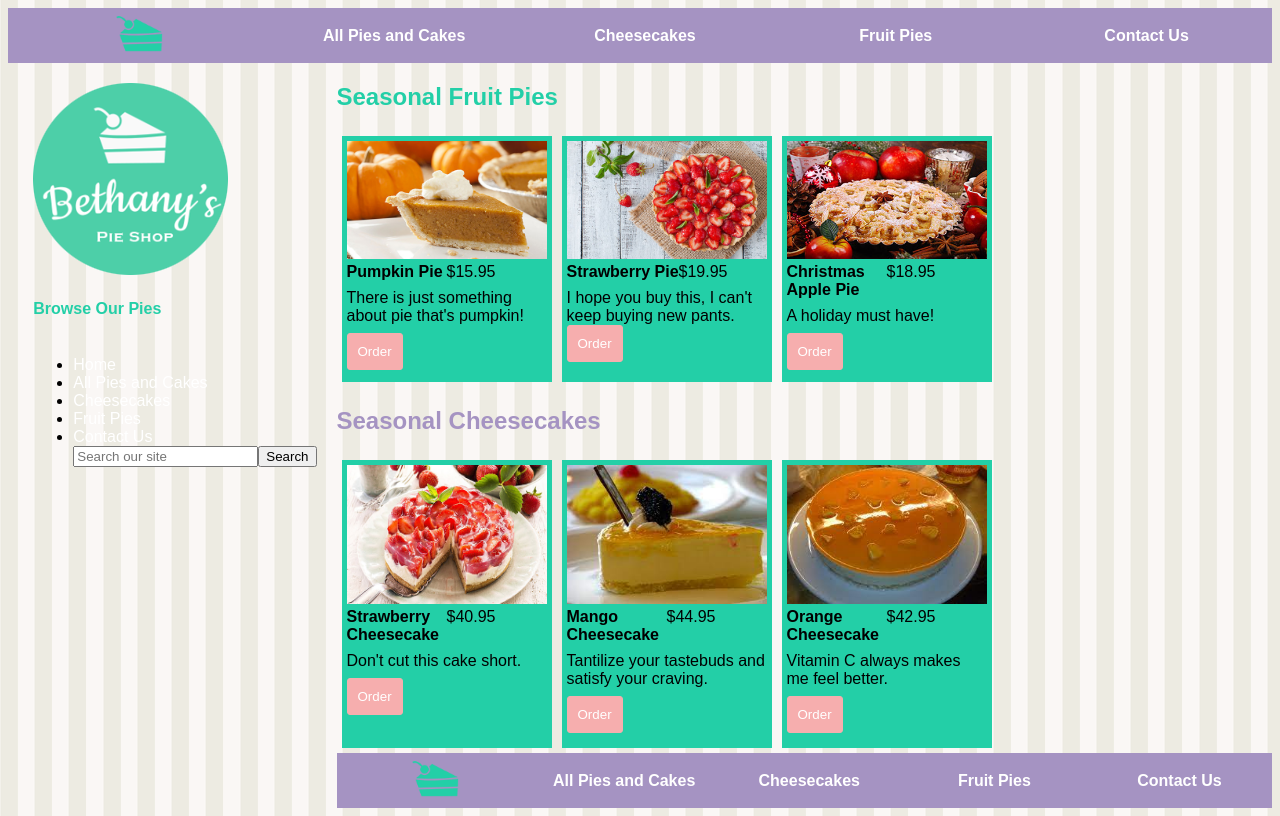
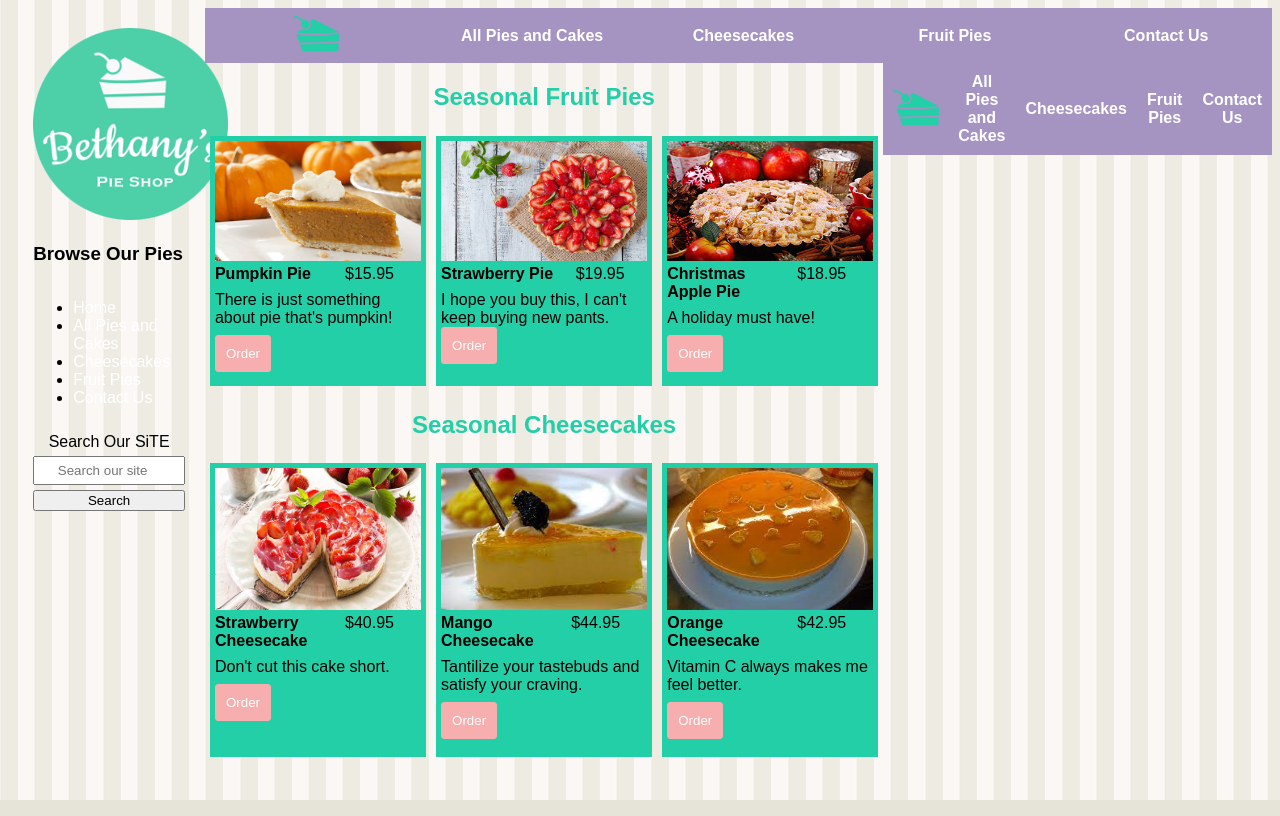
Before and after one commit to JasonAndrews-Sr/Project1, a plain HTML site: page pages/seasonal.html in a window 1280 px wide. Drawn offline with Linux system fonts and the light colour scheme.

```diff
--- a/CSS/site.css
+++ b/CSS/site.css
@@ -4,7 +4,6 @@ body
 
     font-size: 16px;
     font-family: Arial, Helvetica, sans-serif;
-    background-color: #999;
     background-color: #e6e4d9;
     background-image: url('/images/CSS/background.png');
 }
@@ -41,7 +40,7 @@ a:hover
 
 section
 {
-    flex: 1;
+    flex: 2;
 }
 nav
 {
@@ -97,13 +96,20 @@ nav>ul>li a
     margin:  5px 0;
     width: 100%;
     text-align: center;
+    display:flex;
+    flex-direction: column;
+    flex: 1;
 }
 
 
 h1
 {
     display: flex;
-    color:#23CFA7
+    color:#23CFA7;
+    text-align: center;
+    justify-items: stretch;
+    justify-content: center;
+    align-content: center;
 }
 
 #main
@@ -126,21 +132,20 @@ footer > nav >ul > li > a:hover, nav>ul>li a:hover
 {
     float: left;
     margin-bottom: 10px;
-    position:-webkit-sticky;
     position: sticky;
     top: 0px;
-    z-index: 100;
-    height: 100%;
+    height: auto;
 }
 
 aside
 {
     display: flex;
     text-align: left;
-    flex: 1;
+    flex: 2;
     flex-direction: column;
     justify-items: stretch;
     margin: 20px;
+    width:12%;
 }
 
 .columns
@@ -280,7 +285,8 @@ aside
 }
 article
 {
-    flex: 1;
+    width: 80%;
+
 
 }
 .contact
@@ -370,10 +376,17 @@ td {
 
 }
 
-div{
+main div{
+    flex: 2;
+}
+
+.header, .footer{
+    width: 100%;
+    flex:1;
+}
+main{
     display: flex;
 }
-
 
 
 @media only screen and (min-width: 768px)
--- /dev/null
+++ b/CSS/sites.css
@@ -0,0 +1,138 @@
+body{
+    background-color: #a593c2;
+    background-image: url('/images/CSS/background.png');
+    font-size: 16px;
+    font-family: Arial, Helvetica, sans-serif;
+    display: flex;
+    flex-flow:column wrap;
+}
+
+button{
+outline: none;
+border: none;
+background: #23CFA7;
+color: #644892;
+font-size: 1rem;
+padding: 5px;
+border-radius: 5px;
+box-shadow: 0 0 10px;
+margin: 5px;
+}
+
+form{
+    display: flex;
+    flex-flow: column wrap;
+}
+
+label{
+    text-align: center;
+    color: #997bca;
+}
+
+input{
+    padding: 5px;
+    flex: 1;
+    text-align: center;
+}
+aside img{
+    box-shadow: 5px 5px 10px#997bca;
+    border-radius: 50%;
+}
+
+aside
+{
+    display: flex;
+    text-align: left;
+    flex: 1;
+    flex-direction: column;
+    justify-items: stretch;
+    margin: 20px;
+    width:12%;
+
+}
+
+#left-menu
+{
+    float: left;
+    margin-bottom: 10px;
+    position: sticky;
+    top: 0px;
+    height: auto;
+
+}
+
+.list{
+    list-style-type: none;
+}
+
+
+nav > ul > li a{
+    display: flex;
+    text-align: center;
+    text-decoration: none;
+    font-weight: bold;
+    padding: 10px;
+
+}
+
+nav > ul > li{
+    display: flex;
+    text-align: center;
+    flex: 1;
+    justify-items: stretch;
+    justify-content: center;
+    align-content: space-around;
+    align-items:stretch;
+    flex-wrap: wrap;
+}
+
+nav > ul{
+    display: flex;
+    flex: 1;
+    margin: 0;
+    padding-left: 10px;
+    overflow: hidden;
+    justify-content: center;
+    align-items: center;
+
+}
+
+
+
+nav
+{
+    display: flex;
+    background-color: #a593c2;
+    text-align: center;
+    justify-items: stretch;
+    justify-content: center;
+    align-content: space-around;
+    align-items:stretch;
+    border-radius: 5px;
+    box-shadow: 5px 5px 15px black;
+}
+
+p
+{
+    margin: 0.5em 0 0.5em 0;
+}
+
+h1{
+    background-color: #23CFA7;
+    color:#7f58be;
+    text-align: center;
+    width:100%;
+    box-shadow: 0 0 20px;
+    border-radius: 5px;
+}
+
+h2{
+    text-align:start;
+    background-color: #23CFA7;
+    flex: 1;
+    font-family:'Courier New', Courier, monospace;
+}
+h3{
+    text-align: center;
+    font-family: 'Courier New', Courier, monospace;
+}
--- a/pages/seasonal.html
+++ b/pages/seasonal.html
@@ -8,9 +8,29 @@
 
 </head>
 <body>
-    <header id="mainheader">
+    <aside id="left-menu">
+                <a href="index.html"><img src="/images/CSS/logos/logo.png" alt="Bethany's Pie Shop" style="margin:auto;"></a>
+                <header>
+                    <h3>Browse Our Pies</h3>
+                </header>
+                    <ul class="list">
+                        <li><a href="index.html">Home</a></li>
+                        <li><a href="allpies.html">All Pies and Cakes</a></li>
+                        <li><a href="cakes.html">Cheesecakes</a></li>
+                        <li><a href="pies.html">Fruit Pies</a></li>
+                        <li><a href="contact.html">Contact Us</a></li>
+                    </ul>
+
+                    <form action="/search" method="get"class="searchbox">
+                        <label>Search Our SiTE</label>
+                        <input  type="search"class="searchbox" placeholder="Search our site"style="flex: 3" />
+                        <button type="submit">Search</button>
+                    </form>
+                    </aside>
+
+    <header class="header" id="mainheader"></header>
         <nav>
-            <ul>
+            <ul class="list">
                 <li><a style="padding: 0;" href="index.html"></index> <img src="/images/CSS/logos/pie.png" height="55"></a></li>
                 <li><a href="allpies.html">All Pies and Cakes</a></li>
                 <li><a href="cakes.html">Cheesecakes</a></li>
@@ -18,25 +38,13 @@
                 <li><a href="contact.html">Contact Us</a></li>
             </ul>
         </nav>
-        </header>
 
 
-            <aside id="left-menu">
-                <a href="index.html"><img src="/images/CSS/logos/logo.png" alt="Bethany's Pie Shop" style="margin:auto;"></a>
-                <header>
-                    <h4 style="text-align: left;color: #23CFA7;">Browse Our Pies</h4>
-                </header>
-                    <ul>
-                        <li><a href="index.html">Home</a></li>
-                        <li><a href="allpies.html">All Pies and Cakes</a></li>
-                        <li><a href="cakes.html">Cheesecakes</a></li>
-                        <li><a href="pies.html">Fruit Pies</a></li>
-                        <li><a href="contact.html">Contact Us</a></li>
-                        <input type="search" placeholder="Search our site" /><button type="submit">Search</button>
-                    </ul>
-            </aside>
+    <main>
+        <div>
+
         </div>
-    <main>
+
         <article>
 
             <h1>Seasonal Fruit Pies</h1>
@@ -75,7 +83,7 @@
                     <button data-order="pie-christmas">Order</button>
             </section>
 
-            <h1 style="color: #a593c2;width: 70%; text-align: center;">Seasonal Cheesecakes</h1>
+            <h1>Seasonal Cheesecakes</h1>
             <section class="columns-desktop">
                 <div class="cake tile">
                     <img src="/images/Products/cake-strawberry.jpg" alt="Strawberry Cheesecake" class="hover-zoom" />
@@ -110,14 +118,17 @@
                     <button data-order="cake-orange">Order</button>
                 </div>
             </section>
-    <footer>
-        <nav style="justify-content:space-around; align-items:normal;" >
-            <ul>
+        </article>
+
+    <footer class="footer">
+        <nav>
+            <ul class="list">
                 <li><a style="padding: 0;" href="index.html"></index> <img src="/images/CSS/logos/pie.png" height="55"></a></li>
                 <li><a href="allpies.html">All Pies and Cakes</a></li>
-            <li><a href="cakes.html">Cheesecakes</a></li>
-            <li><a href="pies.html">Fruit Pies</a></li>
-            <li><a href="contact.html">Contact Us</a></li>
+                <li><a href="cakes.html">Cheesecakes</a></li>
+                <li><a href="pies.html">Fruit Pies</a></li>
+                <li><a href="contact.html">Contact Us</a></li>
+            </ul>
         </nav>
     </footer>
         </article>
```
Also changed, not shown: pages/allpies.html (+3 -3 lines), pages/cakes.html (+3 -3 lines), pages/contact.html (+3 -3 lines), pages/index.html (+15 -14 lines), pages/order.html (+4 -49 lines), pages/pies.html (+3 -3 lines).
